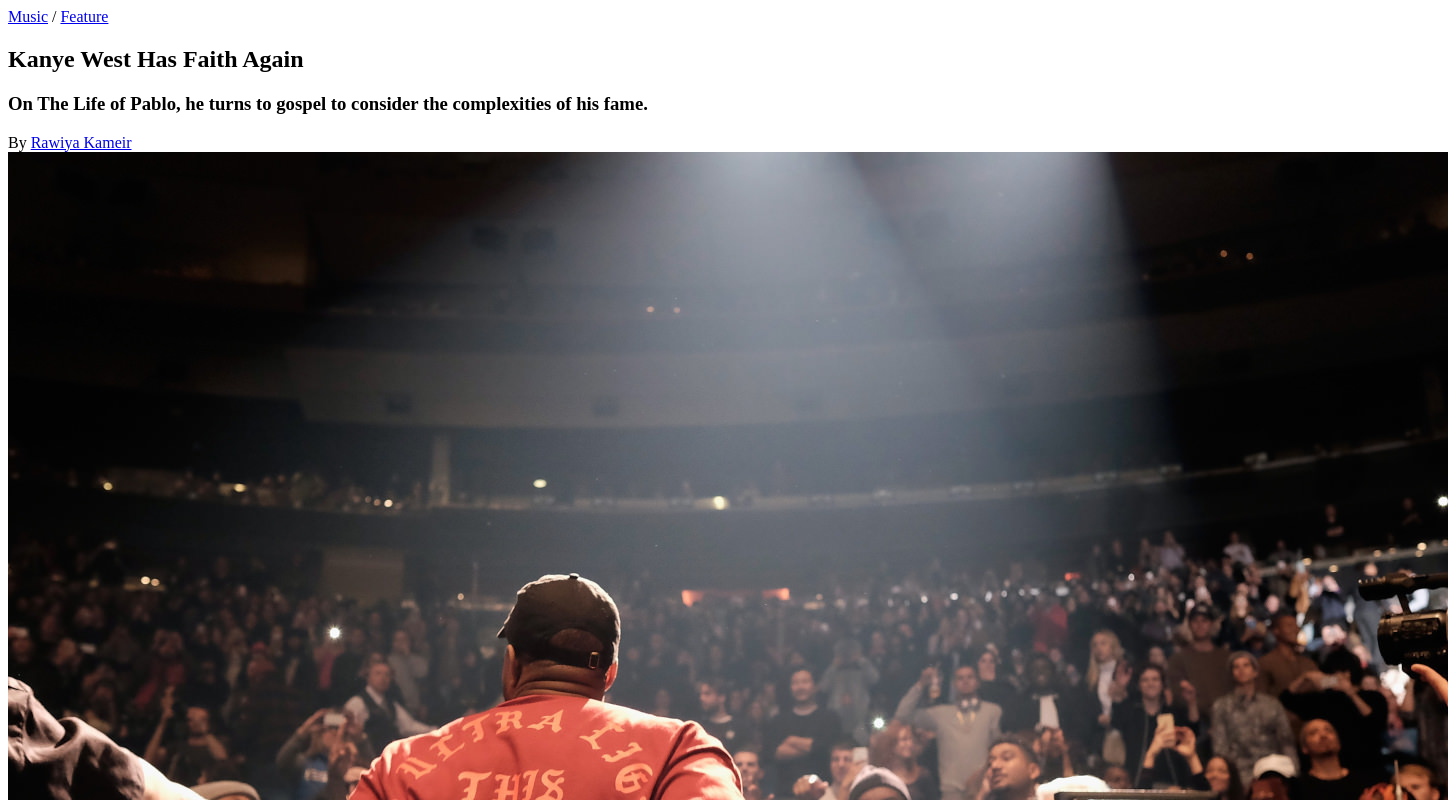
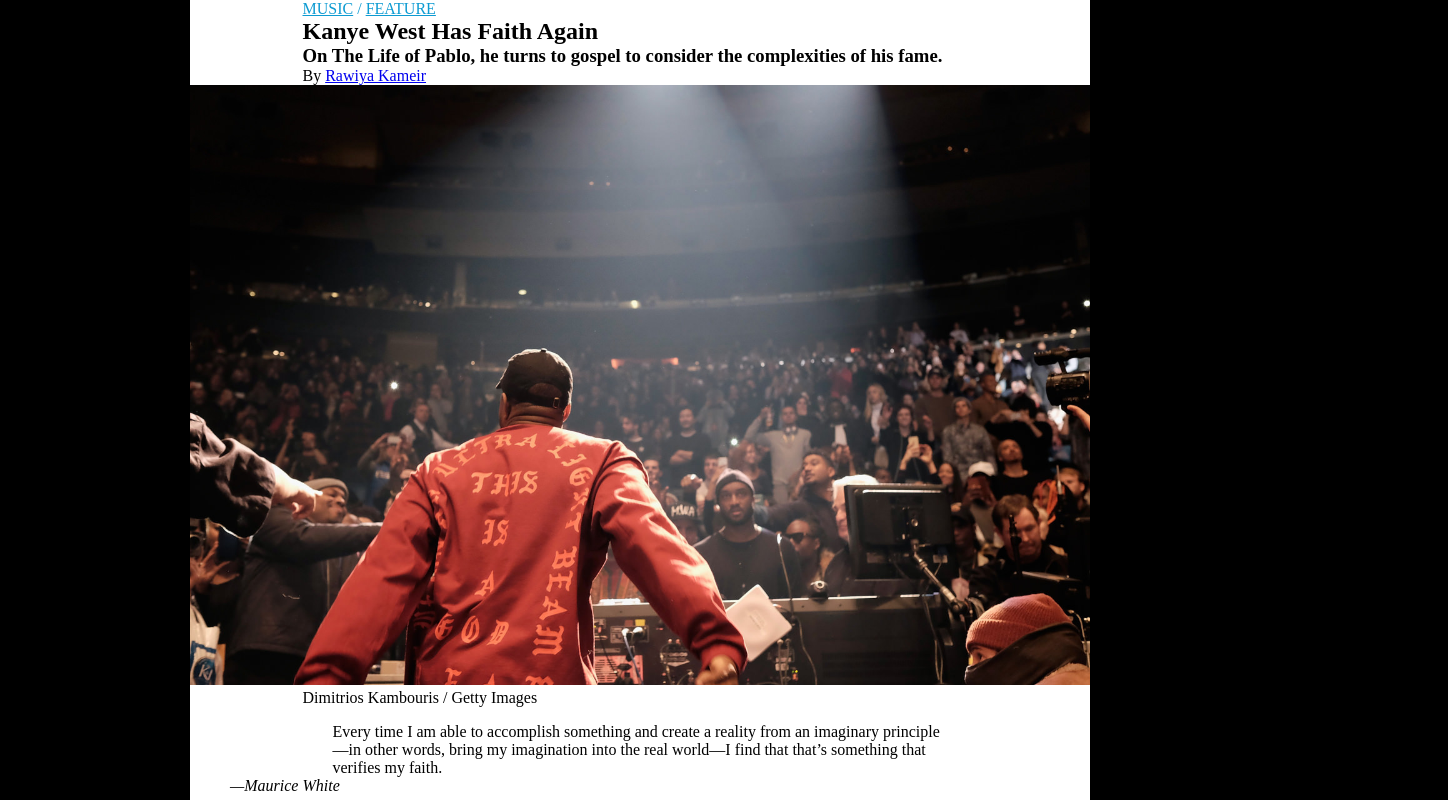
Before and after one commit to sarahrooney/fictional-giggle, a plain HTML site: page index.html in a window 1280 px wide. Shown: the top 800 px of the page, 1448 px wide, since content can reach past the window. Drawn offline with Linux system fonts and the light colour scheme.

Commit message:
more css added

```diff
--- a/css/styles.css
+++ b/css/styles.css
@@ -1,4 +1,25 @@
 body {
 	margin: 0px;
 	padding: 0px;
+	background-color: #000000;
 }
+
+section{
+	width: 900px;
+	margin: 0px auto;
+	background-color: #FFFFFF;
+}
+
+section > img{
+	max-width: 100%;
+}
+
+div, h1, h3, p {
+	max-width: 75%;
+	margin: 0 auto;
+}
+
+.categories, .categories > a {
+	text-transform: uppercase;
+	color: #0D9BD2;
+}
--- a/index.html
+++ b/index.html
@@ -5,14 +5,14 @@
 
 		<title>The FADER</title>
 		<meta charset="utf-8">
-
+		<link rel="stylesheet" type="text/css" href="css/styles.css">
 	</head>
 
 	<body>
 
 		<section>
 
-			<div>
+			<div class="categories">
 				<a href="#">Music</a> /
 				<a href="#">Feature</a>
 			</div>
```
